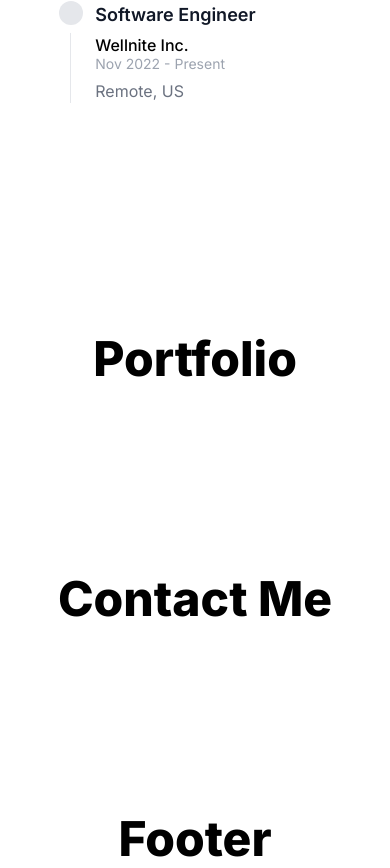
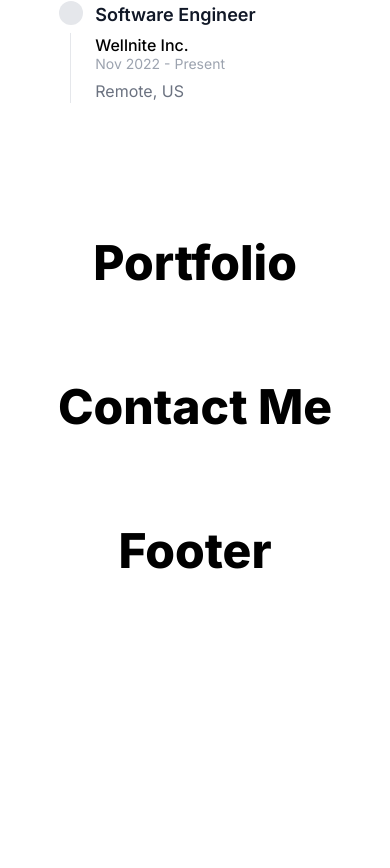
Before and after one commit to tundx0/portfolio, a Next.js app: page / in a window 390 px wide. Shown: the part 2571-3439 px from the top of the page. After the commit the page ends 3151 px from the top, so only its background shows below. Built offline with nearby package versions, Linux system fonts and the light colour scheme.

Commit message:
WIP: add responsiveness on mobile devices

```diff
--- a/components/Contact.tsx
+++ b/components/Contact.tsx
@@ -1,6 +1,9 @@
 const Contact = () => {
   return (
-    <section id="contact" className="pt-48 lg:mx-6 mx-4 gap-4 items-center">
+    <section
+      id="contact"
+      className="pt-24 md:pt-44 lg:mx-6 mx-4 gap-4 items-center flex flex-col"
+    >
       <h1 className="text-5xl text-center font-extrabold">Contact Me</h1>
     </section>
   );
--- a/components/Footer.tsx
+++ b/components/Footer.tsx
@@ -1,6 +1,9 @@
 const Footer = () => {
   return (
-    <section id="about" className="pt-48 lg:mx-6 mx-4 gap-4 items-center">
+    <section
+      id="footer"
+      className="pt-24 md:pt-44 lg:mx-6 mx-4 gap-4 items-center flex flex-col"
+    >
       <h1 className="text-5xl text-center font-extrabold">Footer</h1>
     </section>
   );
--- a/components/Portfolio.tsx
+++ b/components/Portfolio.tsx
@@ -1,6 +1,9 @@
 const Portfolio = () => {
   return (
-    <section id="portfolio" className="pt-48 lg:mx-6 mx-4 gap-4 items-center">
+    <section
+      id="portfolio"
+      className="pt-24 md:pt-44 lg:mx-6 mx-4 gap-4 items-center flex flex-col"
+    >
       <h1 className="text-5xl text-center font-extrabold">Portfolio</h1>
     </section>
   );
```
